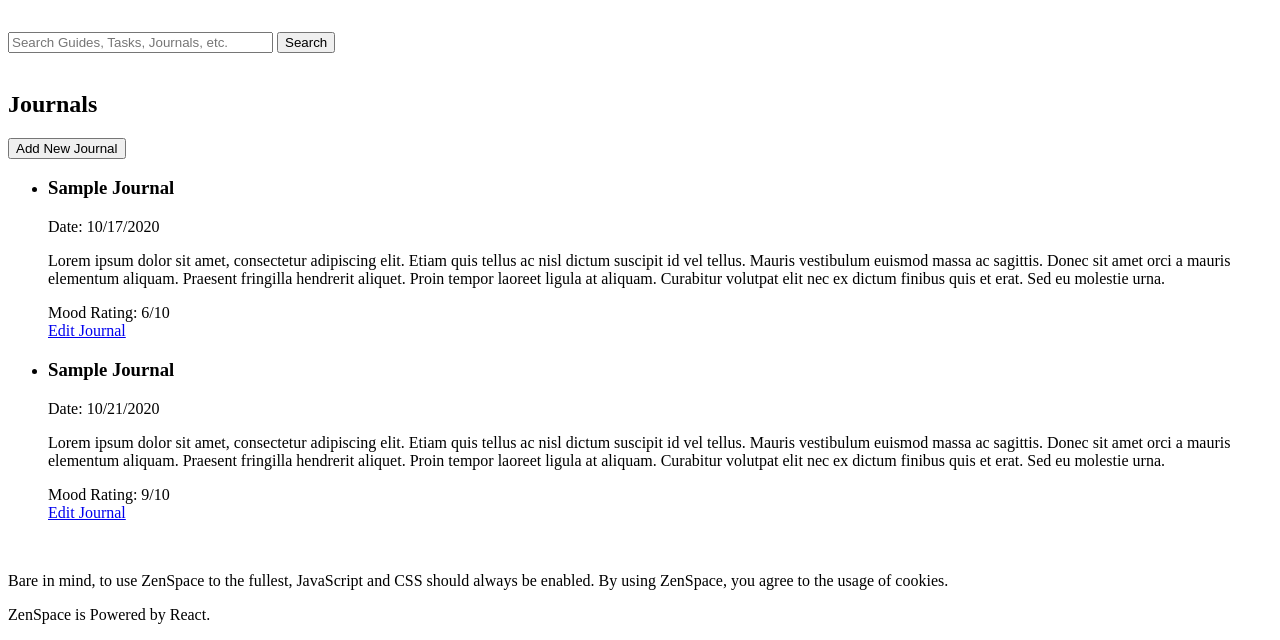
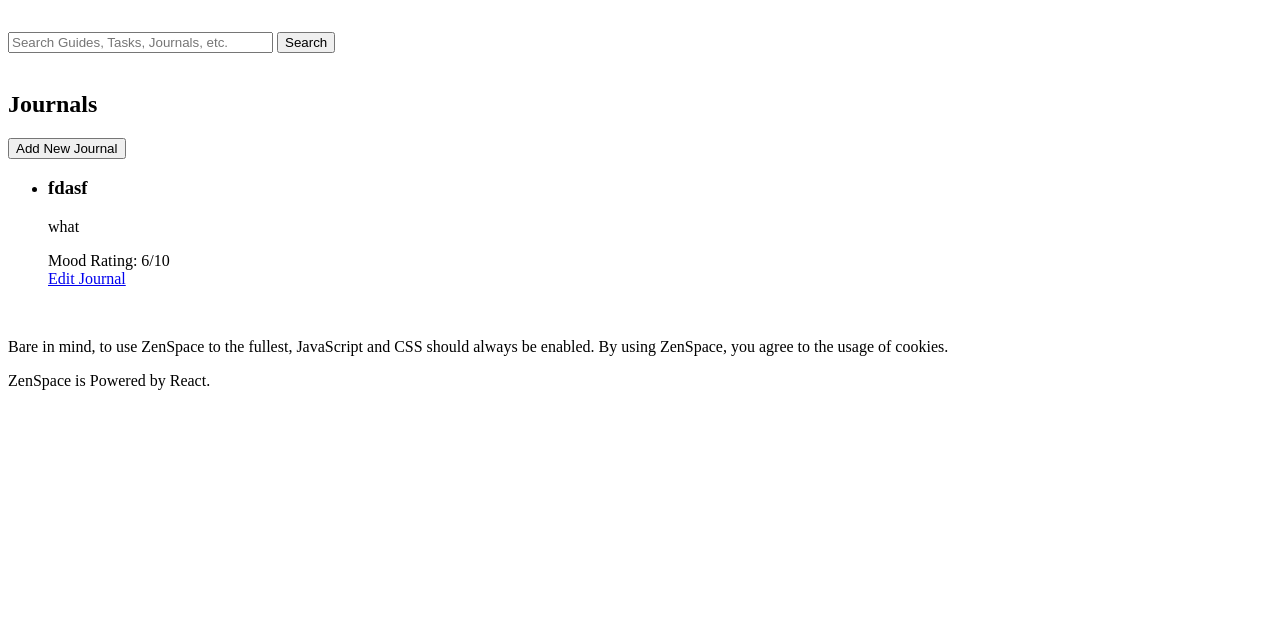
Before and after one commit to Inkshriek/ZenSpace, a PHP site: page /journals.php in a window 1280 px wide. Shown: the part 410-1050 px from the top of the page. After the commit the page ends 800 px from the top, so only its background shows below. Run offline with PHP 8.4, Linux system fonts and the light colour scheme.

Commit message:
more journals stuff

```diff
--- a/journals.php
+++ b/journals.php
@@ -70,25 +70,28 @@
                 <button onclick="toggleCheckIn()">Add New Journal</button>
                 <ul class="journallist">
                     <!--Journals will populate this list when read from the server.-->
+                    <?php
+                        $path = "journals/" . $_SESSION["id"] . "/";
 
-                    <li>
-                        <div class="journalentry">
-                            <h3>Sample Journal</h3>
-                            <div>Date: 10/17/2020</div>
-                            <p>Lorem ipsum dolor sit amet, consectetur adipiscing elit. Etiam quis tellus ac nisl dictum suscipit id vel tellus. Mauris vestibulum euismod massa ac sagittis. Donec sit amet orci a mauris elementum aliquam. Praesent fringilla hendrerit aliquet. Proin tempor laoreet ligula at aliquam. Curabitur volutpat elit nec ex dictum finibus quis et erat. Sed eu molestie urna.</p>
-                            <div class="mood">Mood Rating: 6/10</div>
-                            <a href="javascript:alert('This'll let you edit the journal in its entirety.');">Edit Journal</a>
-                        </div>
-                    </li>
-                    <li>
-                        <div class="journalentry">
-                            <h3>Sample Journal</h3>
-                            <div>Date: 10/21/2020</div>
-                            <p>Lorem ipsum dolor sit amet, consectetur adipiscing elit. Etiam quis tellus ac nisl dictum suscipit id vel tellus. Mauris vestibulum euismod massa ac sagittis. Donec sit amet orci a mauris elementum aliquam. Praesent fringilla hendrerit aliquet. Proin tempor laoreet ligula at aliquam. Curabitur volutpat elit nec ex dictum finibus quis et erat. Sed eu molestie urna.</p>
-                            <div class="mood">Mood Rating: 9/10</div>
-                            <a href="javascript:alert('This'll let you edit the journal in its entirety.');">Edit Journal</a>
-                        </div>
-                    </li>
+                        if ($handle = opendir($path)) {
+                            while (false !== ($file = readdir($handle))) {
+                                if ('.' === $file) continue;
+                                if ('..' === $file) continue;
+
+                                $json = file_get_contents($path . $file);
+                                $array = json_decode($json, true);
+                                echo "
+                                <li class='journalentry'>
+                                    <h3>" . $array['title'] . "</h3>
+                                    <p>" . $array['text'] . "</p>
+                                    <div class='mood'>Mood Rating: 6/10</div>
+                                    <a href='javascript:alert('This will let you edit the journal in its entirety.');'>Edit Journal</a>
+                                </li>
+                                ";
+                            }
+                            closedir($handle);
+                        }
+                    ?>
                 </ul>
 
             </div>
--- /dev/null
+++ b/journals/0+2020-11-16.json
@@ -0,0 +1 @@
+{"title":"fdsaf","text":"fasdfa"}
--- /dev/null
+++ b/journals/0/journal+2020-11-16.json
@@ -0,0 +1 @@
+{"title":"fdasf","text":"what","date":"2020-11-16"}
```
Also changed, not shown: extern/addjournal.php (+6 -1 lines).
